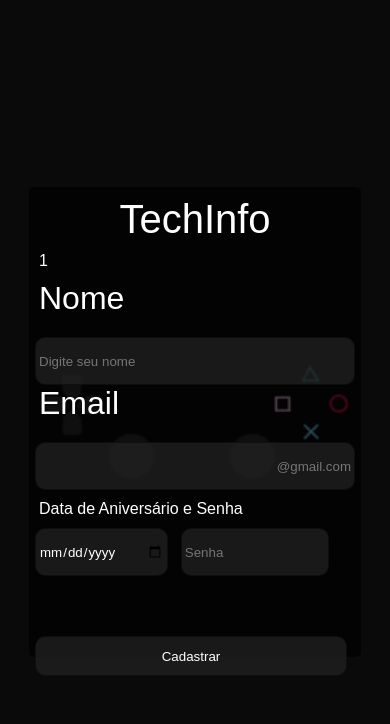
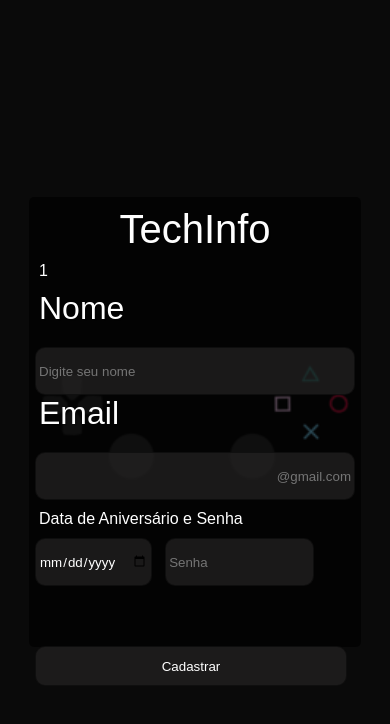
Before and after one commit to erichenriquesm/html5-e-css3, a PHP site: page / in a window 390 px wide. Shown: the top 724 px of the page. Run offline with PHP 8.4, Linux system fonts and the light colour scheme.

Commit message:
Update style.css

```diff
--- a/práticas/prática017/style.css
+++ b/práticas/prática017/style.css
@@ -88,9 +88,9 @@ input{
 
 @media (max-width: 400px){
     .container{
-        height: 450px;
+        height: 430px;
     }
     #data{
-        width: 40%;
+        width: 35%;
     }
 }
```
